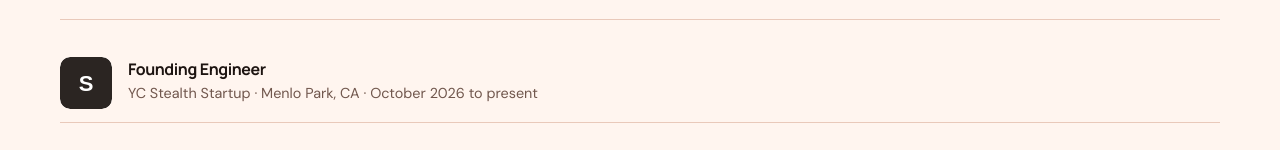
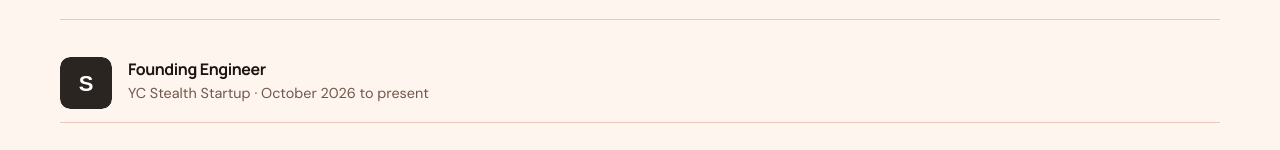
Before and after one commit to imjbassi/imjbassi.github.io, a plain HTML site: page index.html in a window 1280 px wide. Shown: the part 5974-6124 px from the top of the page. Drawn offline with Linux system fonts and the light colour scheme.

Commit message:
Remove Menlo Park from stealth startup

```diff
--- a/index.html
+++ b/index.html
@@ -80,7 +80,7 @@
 
     <section id="experience" class="section-shell section-block">
       <div class="section-heading simple"><div><p class="eyebrow">Timeline</p><h2>Experience &amp; education</h2></div></div><div class="timeline">
-        <div class="timeline-item"><img src="images/logos/stealth-startup.svg" alt="YC stealth startup"><div><h3>Founding Engineer</h3><p>YC Stealth Startup · Menlo Park, CA · October 2026 to present</p></div></div>
+        <div class="timeline-item"><img src="images/logos/stealth-startup.svg" alt="YC stealth startup"><div><h3>Founding Engineer</h3><p>YC Stealth Startup · October 2026 to present</p></div></div>
         <div class="timeline-item"><img src="images/logos/stanford-university.png" alt="Stanford University"><div><h3>Stanford SSG Fellow</h3><p>Stanford University · September 2026 to present</p></div></div>
         <div class="timeline-item"><img src="images/logos/physical-intelligence.jpg" alt="Physical Intelligence"><div><h3>AI Robot Operator II</h3><p>Physical Intelligence · May to October 2026</p></div></div>
         <div class="timeline-item"><img src="images/logos/handshake-ai.png" alt="Handshake AI"><div><h3>Contracted AI Response Evaluator</h3><p>Handshake AI · April to June 2026</p></div></div>
```
